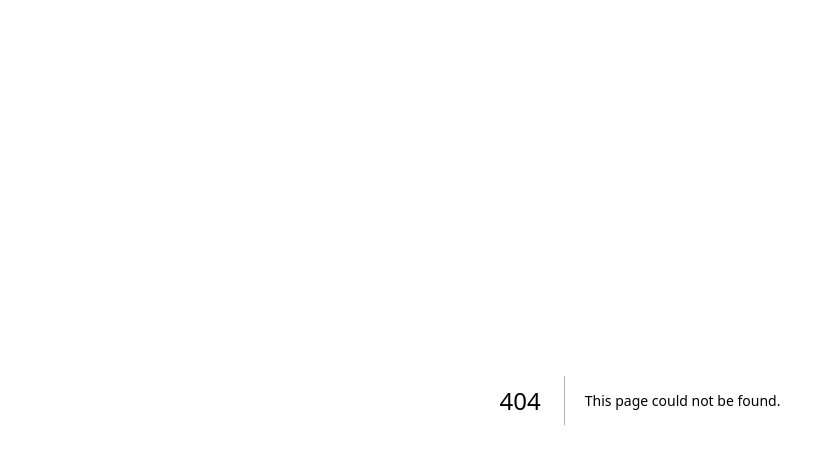
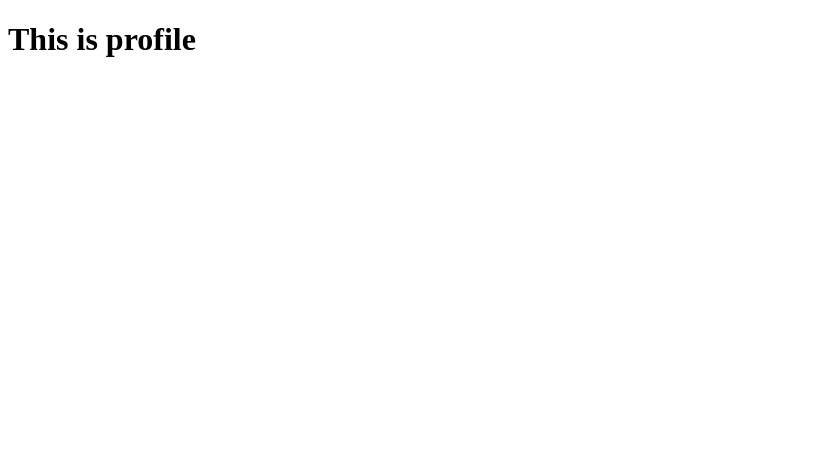
Before and after one commit to unaisek/next-learning, a Next.js app: page /profile in a window 1280 px wide. Before the commit this address had no page. Shown: the top 464 px of the page, without its empty margins (0-835 px from the left). Built offline with nearby package versions, Linux system fonts and the light colour scheme.

Commit message:
created multiple routing

```diff
--- /dev/null
+++ b/src/app/about/page.tsx
@@ -0,0 +1,3 @@
+export default function About() {
+  return <h1>This is about </h1>
+}
--- /dev/null
+++ b/src/app/profile/page.tsx
@@ -0,0 +1,3 @@
+export default function Profile(){
+  return <h1>This is profile</h1>
+}
```
